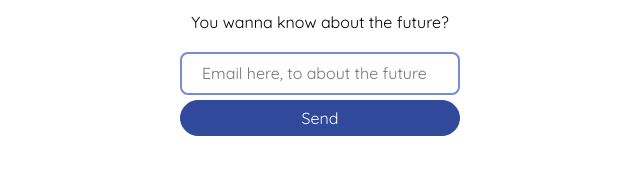
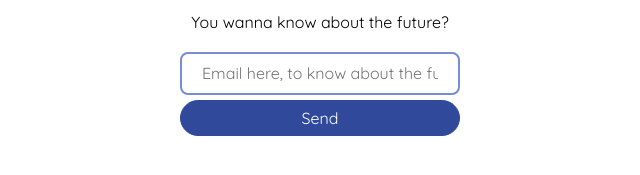
Before and after one commit to fabioars/sculptor, a website: page 2/index.html in a window 1280 px wide. Shown: the part 259-434 px from the top of the page, 320-960 px from the left. Drawn offline with Linux system fonts and the light colour scheme.

Commit message:
Typo fix

```diff
--- a/2/index.html
+++ b/2/index.html
@@ -24,7 +24,7 @@
             </header>
             <main class="s-container my-main">
                 <form id="myform">
-                    <input type="email" class="s-field n-field s-field--primary" placeholder="Email here, to about the future" id="myemail">
+                    <input type="email" class="s-field n-field s-field--primary" placeholder="Email here, to know about the future" id="myemail">
                     <button class="s-button s-button--block n-button" type="send">Send</button>
                 </form>
             </main>
```
